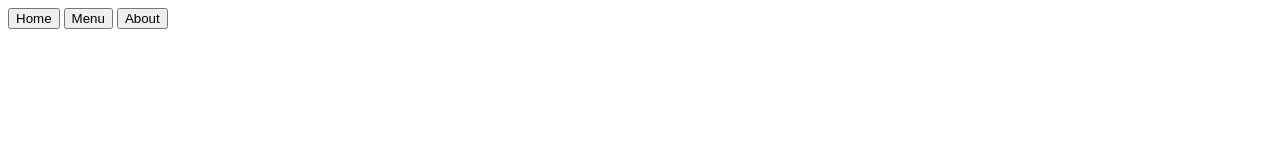
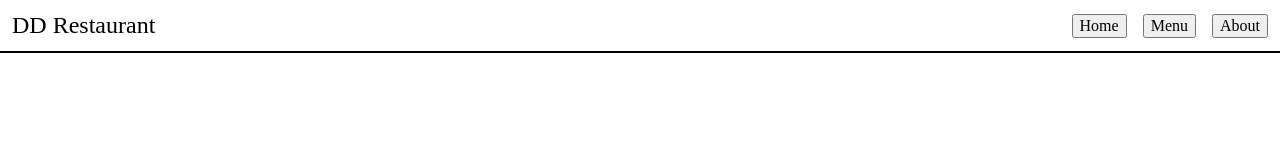
Before and after one commit to dungdul/restaurant-page, a website built with webpack: page src/template.html in a window 1280 px wide. Built offline with nearby package versions, Linux system fonts and the light colour scheme.

Commit message:
Add basic styles to header

```diff
--- a/src/index.js
+++ b/src/index.js
@@ -1 +1,3 @@
+import './styles.css';
+
 console.log('Running');
--- /dev/null
+++ b/src/styles.css
@@ -0,0 +1,59 @@
+/*
+  Josh's Custom CSS Reset
+  https://www.joshwcomeau.com/css/custom-css-reset/
+*/
+
+*, *::before, *::after {
+  box-sizing: border-box;
+}
+
+*:not(dialog) {
+  margin: 0;
+}
+
+@media (prefers-reduced-motion: no-preference) {
+  html {
+    interpolate-size: allow-keywords;
+  }
+}
+
+img, picture, video, canvas, svg {
+  display: block;
+  max-width: 100%;
+}
+
+input, button, textarea, select {
+  font: inherit;
+}
+
+p, h1, h2, h3, h4, h5, h6 {
+  overflow-wrap: break-word;
+}
+
+p {
+  text-wrap: pretty;
+}
+h1, h2, h3, h4, h5, h6 {
+  text-wrap: balance;
+}
+
+#root, #__next {
+  isolation: isolate;
+}
+
+header {
+  border-bottom: 2px solid black;
+  display: flex;
+  justify-content: space-between;
+  align-items: center;
+  padding: 12px;
+
+  nav {
+    display: flex;
+    gap: 16px;
+  }
+}
+
+.logo {
+  font-size: 1.5rem;
+}
--- a/src/template.html
+++ b/src/template.html
@@ -3,10 +3,11 @@
 <head>
   <meta charset="UTF-8">
   <meta name="viewport" content="width=device-width, initial-scale=1.0">
-  <title>My Restaurant</title>
+  <title>DD Restaurant</title>
 </head>
 <body>
   <header>
+    <div class="logo">DD Restaurant</div>
     <nav>
       <button>Home</button>
       <button>Menu</button>
```
